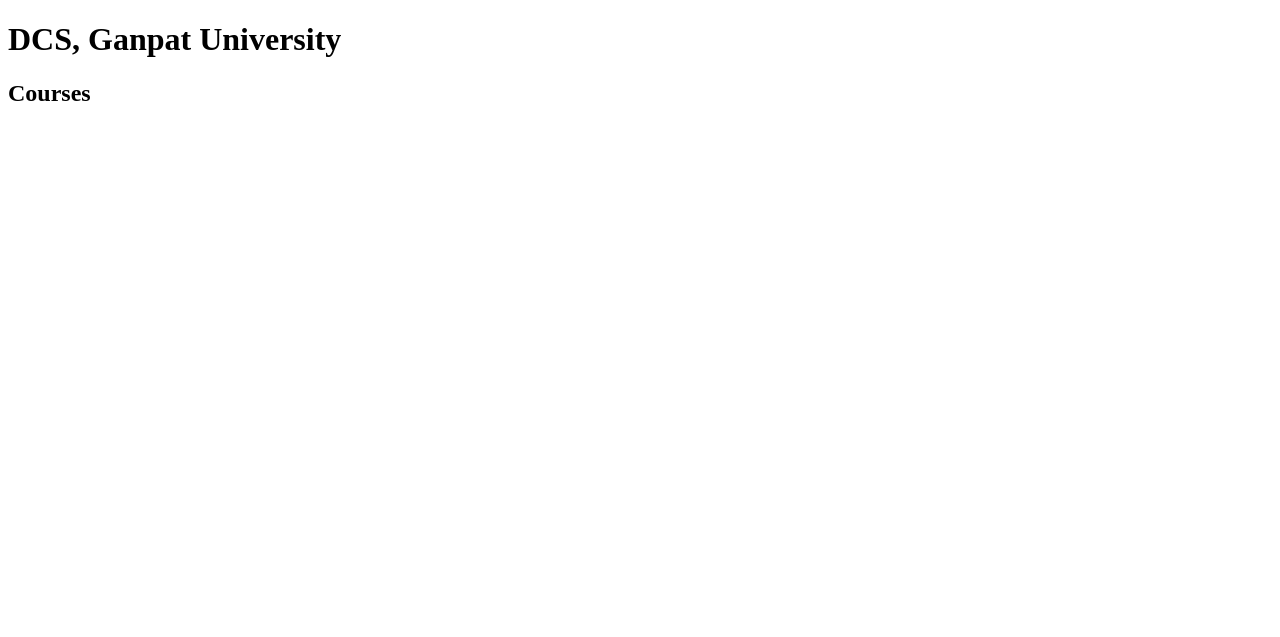
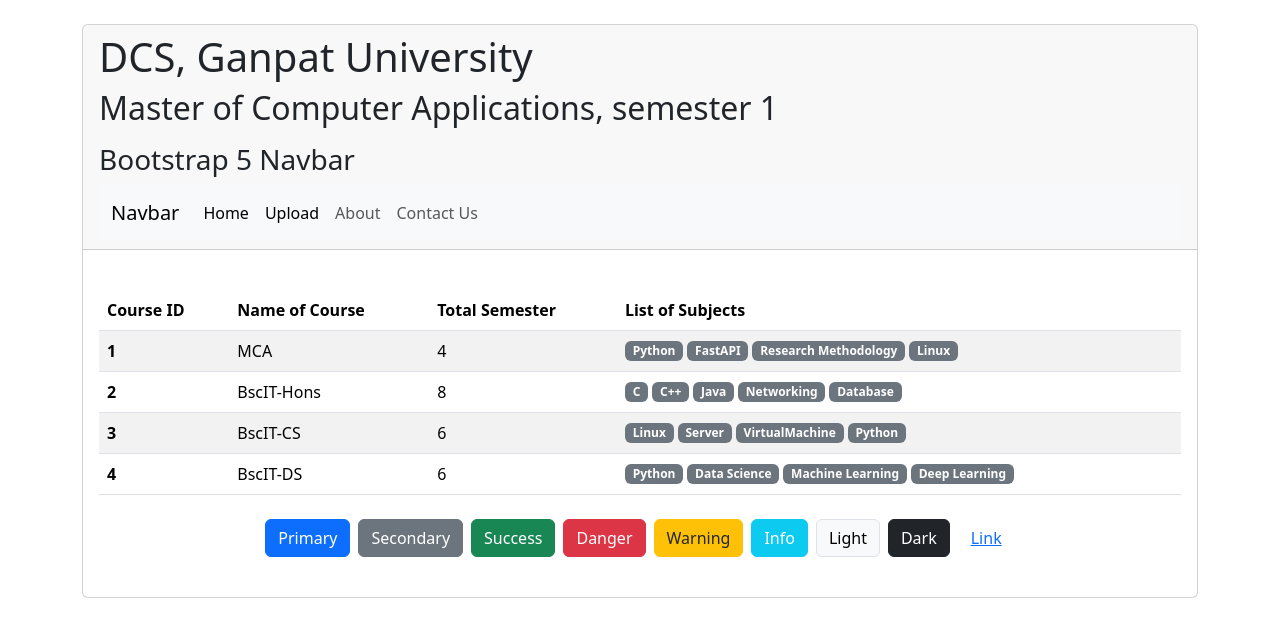
Before and after one commit to apurvavyas7/AFP, a FastAPI app: page / in a window 1280 px wide. Shown: the top 637 px of the page. Run offline with FastAPI, Linux system fonts and the light colour scheme.

Commit message:
commit change

```diff
--- a/main.py
+++ b/main.py
@@ -1,9 +1,11 @@
-from fastapi import FastAPI,Request
+from fastapi import FastAPI,Request, UploadFile, File
 from fastapi.templating import Jinja2Templates
+from dotenv import load_dotenv
+import os
 
 app = FastAPI()
+# Make List with Dictionary
 
-# Make List with Dictionary
 courses_list = [
                 {
                     "id": 1,
@@ -22,8 +24,15 @@ courses_list = [
                     "course": "BscIT-CS",
                     "semester": 6,
                     "subjects": "Linux,Server,VirtualMachine,Python"
-                }
+                },
+                {
+                    "id": 4,
+                    "course": "BscIT-DS",
+                    "semester": 6,
+                    "subjects": "Python,Data Science,Machine Learning,Deep Learning"
+                },
                 ]
+
 
 # add path to templates
 templates = Jinja2Templates(directory="./templates")
@@ -35,8 +44,21 @@ templates = Jinja2Templates(directory="./templates")
 def home(request:Request):
     return templates.TemplateResponse(request,"home.html",{"courses": courses_list })
 
+# file upload route
+@app.get("/upload")
+def upload_file(request:Request):
+    return templates.TemplateResponse(request,"upload.html")
+
+@app.post("/upload")
+async def upload_file(file: UploadFile = File(...)):
+    with open(file.filename, "wb") as f:
+        content = await file.read()
+        f.write(content)
+
+    return {"message": "File uploaded successfully"}
+
+
 @app.get("/contactus")
-
 # function on contact us directory
 def contact_us():
     return{"message":"Contact Us Page"}
--- a/templates/home.html
+++ b/templates/home.html
@@ -1,12 +1,46 @@
-<!DOCTYPE html>
-<html lang="en">
-    <head>
-        <meta charset="UTF-8">
-        <meta name="viewport" content="width=device-width, initial-scale=1.0">
-        <title>Home</title>
-    </head>
-    <body>
-        <h1>DCS, Ganpat University</h1>
-        <h2>Courses</h2>
-    </body>
-</html>
+{% extends './myTheme.html' %}
+{% block content %}
+
+<!-- Course Data Table -->
+<table class="table table-striped table-hover mt-4 align-middle">
+    <thead>
+        <tr>
+            <th scope="col">Course ID</th>
+            <th scope="col">Name of Course</th>
+            <th scope="col">Total Semester</th>
+            <th scope="col">List of Subjects</th>
+        </tr>
+    </thead>
+    <tbody>
+        {% for course in courses %}
+        <tr>
+            <th scope="row">{{ course["id"] }}</th>
+            <td>{{ course["course"] }}</td>
+            <td>{{ course["semester"] }}</td>
+            <td>
+                <!-- Displays subjects as horizontal badges -->
+                <div class="d-flex flex-wrap gap-1">
+                    {% for subject in course["subjects"].split(',') %}
+                        <span class="badge bg-secondary">{{ subject }}</span>
+                    {% endfor %}
+                </div>
+            </td>
+        </tr>
+        {% endfor %}
+    </tbody>
+</table>
+
+<!-- Common Buttons Section (Placed horizontally at the bottom) -->
+<div class="d-flex flex-wrap justify-content-center align-items-center gap-2 mt-4 mb-4">
+    <button type="button" class="btn btn-primary">Primary</button>
+    <button type="button" class="btn btn-secondary">Secondary</button>
+    <button type="button" class="btn btn-success">Success</button>
+    <button type="button" class="btn btn-danger">Danger</button>
+    <button type="button" class="btn btn-warning text-dark">Warning</button>
+    <button type="button" class="btn btn-info text-white">Info</button>
+    <button type="button" class="btn btn-light border">Light</button>
+    <button type="button" class="btn btn-dark">Dark</button>
+    <a href="#" class="btn btn-link">Link</a>
+</div>
+
+{% endblock content %}
--- /dev/null
+++ b/templates/myTheme.html
@@ -0,0 +1,65 @@
+<!DOCTYPE html>
+<html lang="en">
+
+<head>
+    <meta charset="UTF-8">
+    <meta name="viewport" content="width=device-width, initial-scale=1.0">
+    <title>Home</title>
+    <!-- Bootstrap CSS -->
+    <link href="https://cdn.jsdelivr.net/npm/bootstrap@5.3.8/dist/css/bootstrap.min.css" rel="stylesheet"
+        integrity="sha384-sRIl4kxILFvY47J16cr9ZwB07vP4J8+LH7qKQnuqkuIAvNWLzeN8tE5YBujZqJLB" crossorigin="anonymous">
+</head>
+
+<body>
+    <div class="container my-4">
+        <div class="card">
+            <div class="card-header">
+                <h1>DCS, Ganpat University</h1>
+                <h2>Master of Computer Applications, semester 1</h2>
+
+                <h3 class="mt-3">Bootstrap 5 Navbar</h3>
+
+                <!-- Navigation Bar -->
+                <nav class="navbar navbar-expand-lg bg-body-tertiary rounded">
+                    <div class="container-fluid">
+                        <a class="navbar-brand" href="#">Navbar</a>
+                        <button class="navbar-toggler" type="button" data-bs-toggle="collapse"
+                            data-bs-target="#navbarSupportedContent" aria-controls="navbarSupportedContent"
+                            aria-expanded="false" aria-label="Toggle navigation">
+                            <span class="navbar-toggler-icon"></span>
+                        </button>
+                        <div class="collapse navbar-collapse" id="navbarSupportedContent">
+                            <ul class="navbar-nav me-auto mb-2 mb-lg-0">
+                                <li class="nav-item">
+                                    <a class="nav-link active" aria-current="page" href="#">Home</a>
+                                </li>
+                                <li class="nav-item">
+                                    <a class="nav-link active" aria-current="page" href="http://127.0.0.1:8000/upload">Upload</a>
+                                </li>
+                                <li class="nav-item">
+                                    <a class="nav-link" href="#">About</a>
+                                </li>
+                                <li class="nav-item">
+                                    <a class="nav-link" href="#">Contact Us</a>
+                                </li>
+                            </ul>
+                        </div>
+                    </div>
+                </nav>
+            </div>
+
+            <div class="card-body">
+                {% block content %}
+
+                {% endblock content %}
+            </div>
+        </div>
+    </div>
+
+    <!-- Bootstrap JS Bundle -->
+    <script src="https://cdn.jsdelivr.net/npm/bootstrap@5.3.8/dist/js/bootstrap.bundle.min.js"
+        integrity="sha384-FKyoEForCGlyvwx9Hj09JcYn3nv7wiPVlz7YYwJrWVcXK/BmnVDxM+D2scQbITxI"
+        crossorigin="anonymous"></script>
+</body>
+
+</html>
```
Also changed, not shown: templates/upload.html (added, +19 -0 lines), validation.py (added, +11 -0 lines), cars.png (added), games.png (added).
